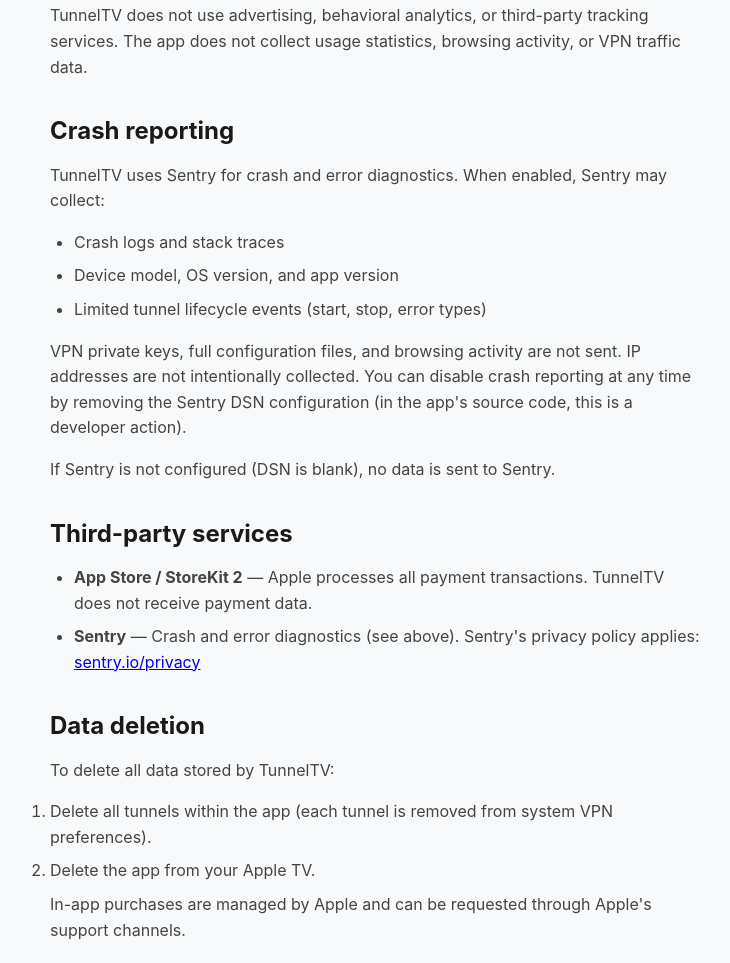
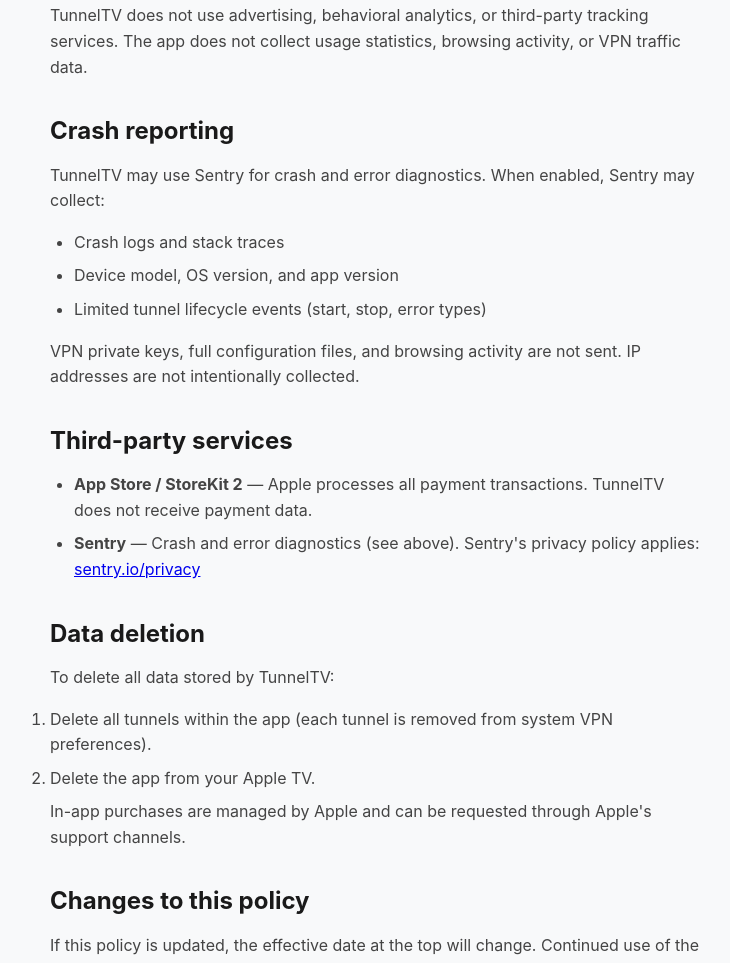
Before and after one commit to kchima/tunneltv-site, a plain HTML site: page privacy.html in a window 1280 px wide. Shown: the part 1404-2367 px from the top of the page, without its empty margins (264-994 px from the left). Drawn offline with Linux system fonts and the light colour scheme.

Commit message:
Support/privacy copy: soften reply-time promise, OpenVPN quip, conditional Sentry wording, drop DSN dev note

```diff
--- a/privacy.html
+++ b/privacy.html
@@ -53,14 +53,13 @@
         <p>TunnelTV does not use advertising, behavioral analytics, or third-party tracking services. The app does not collect usage statistics, browsing activity, or VPN traffic data.</p>
 
         <h2>Crash reporting</h2>
-        <p>TunnelTV uses Sentry for crash and error diagnostics. When enabled, Sentry may collect:</p>
+        <p>TunnelTV may use Sentry for crash and error diagnostics. When enabled, Sentry may collect:</p>
         <ul>
             <li>Crash logs and stack traces</li>
             <li>Device model, OS version, and app version</li>
             <li>Limited tunnel lifecycle events (start, stop, error types)</li>
         </ul>
-        <p>VPN private keys, full configuration files, and browsing activity are not sent. IP addresses are not intentionally collected. You can disable crash reporting at any time by removing the Sentry DSN configuration (in the app's source code, this is a developer action).</p>
-        <p>If Sentry is not configured (DSN is blank), no data is sent to Sentry.</p>
+        <p>VPN private keys, full configuration files, and browsing activity are not sent. IP addresses are not intentionally collected.</p>
 
         <h2>Third-party services</h2>
         <ul>
```
Also changed, not shown: support.html (+2 -2 lines).
